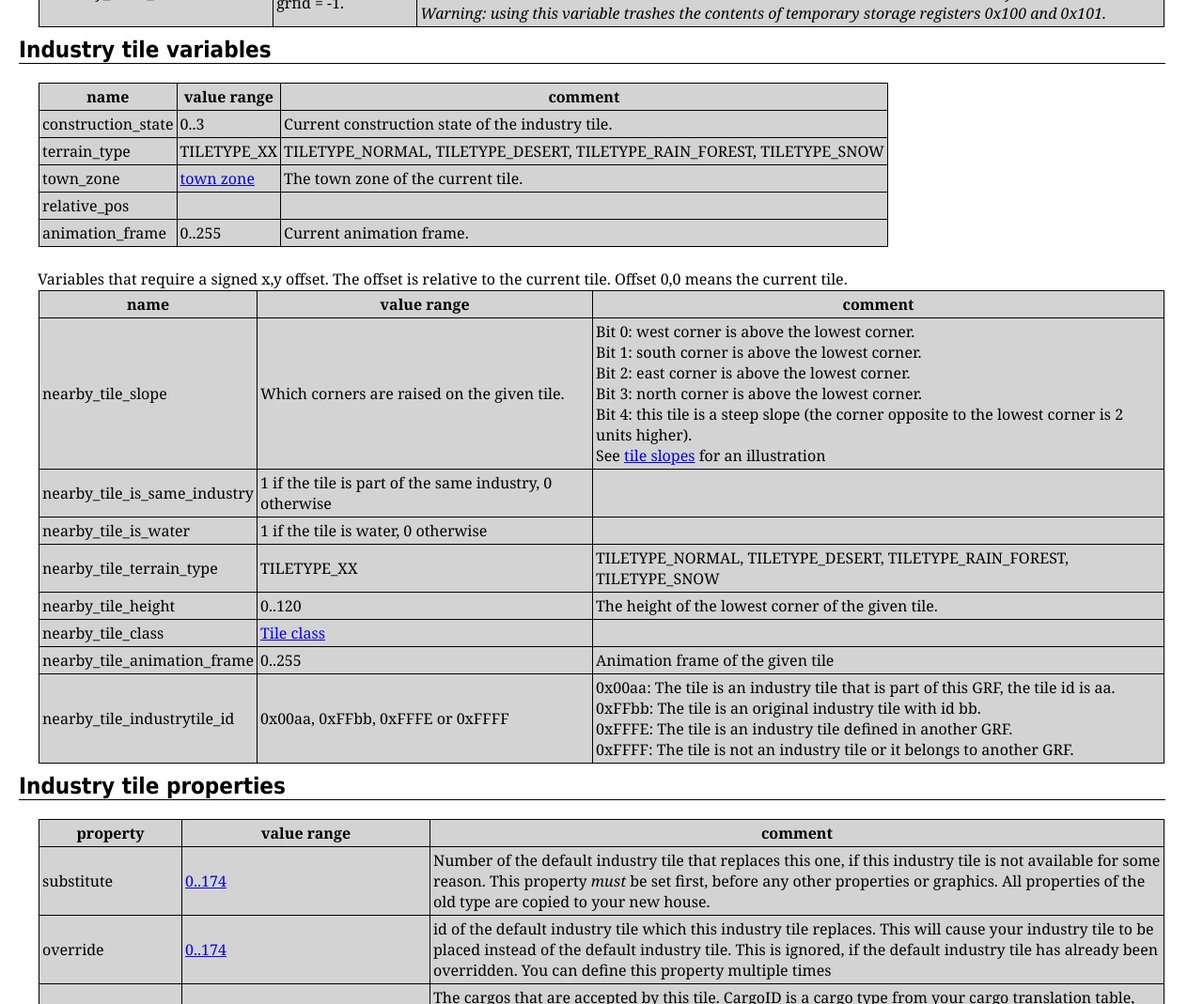
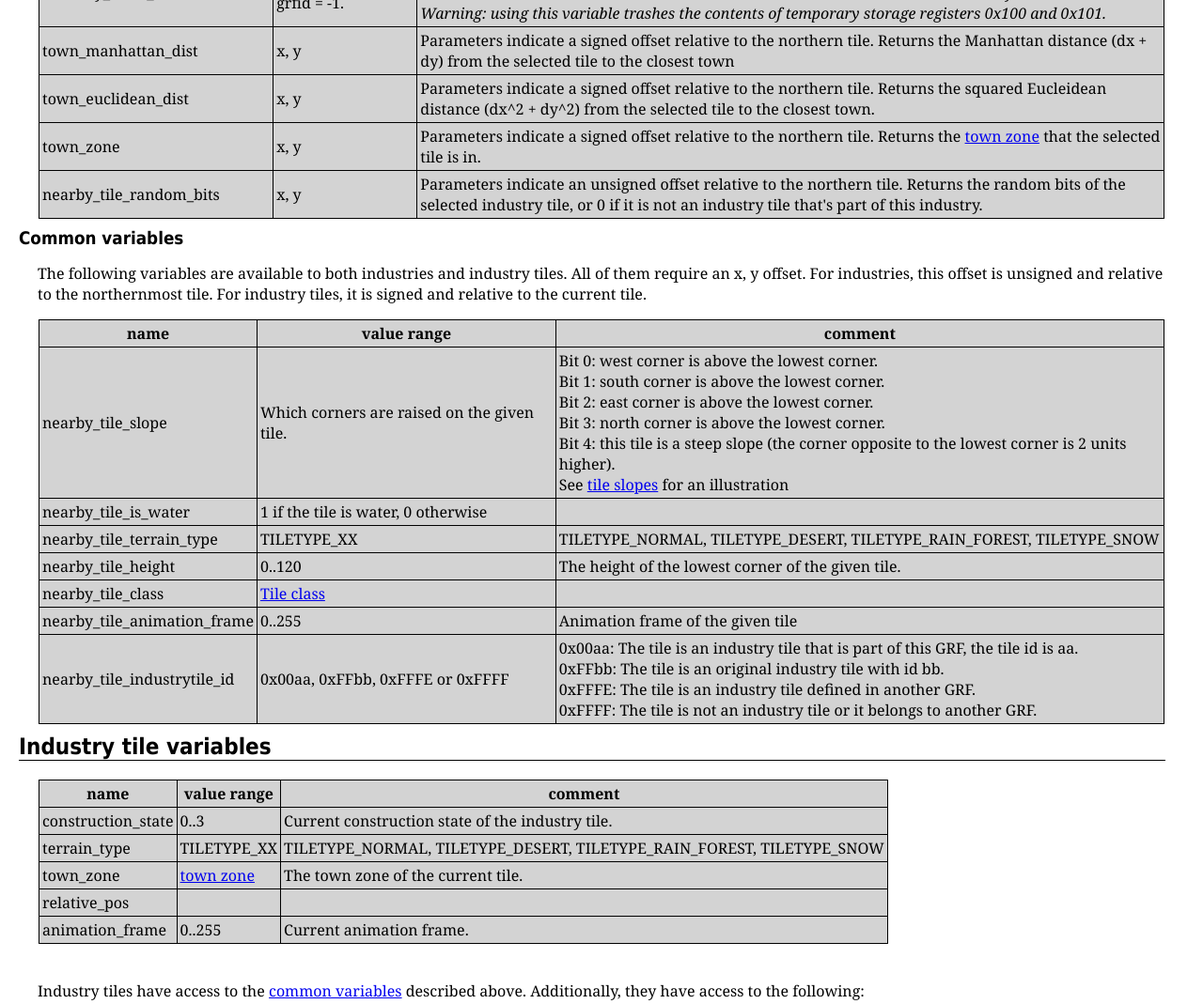
Before and after one commit to J0anJosep/nml, a plain HTML site: page docs/industries.html in a window 1280 px wide. Shown: the part 1146-2215 px from the top of the page at 94% size. Drawn offline with Linux system fonts and the light colour scheme.

Commit message:
Doc #2410: All remaining industry 60+x variables.

```diff
--- a/docs/industries.html
+++ b/docs/industries.html
@@ -47,6 +47,42 @@ results are filtered to industries that have the given layout number.<br/>
 <td>See industry_count / industry_distance for description of industry_type, grfid and return value. The
 results are filtered to industries that have the same town than the current industry.<br/>
 <i>Warning: using this variable trashes the contents of temporary storage registers 0x100 and 0x101.</i></td></tr>
+<tr><td>town_manhattan_dist</td><td>x, y</td><td>Parameters indicate a signed offset relative to the northern tile.
+Returns the Manhattan distance (dx + dy) from the selected tile to the closest town</td></tr>
+<tr><td>town_euclidean_dist</td><td>x, y</td><td>Parameters indicate a signed offset relative to the northern tile.
+Returns the squared Eucleidean distance (dx^2 + dy^2) from the selected tile to the closest town.</td></tr>
+<tr><td>town_zone</td><td>x, y</td><td>Parameters indicate a signed offset relative to the northern tile.
+Returns the <a href="refs.html#refs-town-zones">town zone</a> that the selected tile is in.</td></tr>
+<tr><td>nearby_tile_random_bits</td><td>x, y</td><td>Parameters indicate an unsigned offset relative to the northern tile.
+Returns the random bits of the selected industry tile, or 0 if it is not an industry tile that's part of this industry.</td></tr>
+</table>
+
+<h3><a name="industries-vars-common">Common variables</a></h3>
+<p>The following variables are available to both industries and industry tiles.
+All of them require an x, y offset. For industries, this offset is unsigned and
+relative to the northernmost tile. For industry tiles, it is signed and relative
+to the current tile.</p>
+<table class="t">
+<tr><th>name</th><th>value range</th><th>comment</th></tr>
+<tr><td>nearby_tile_slope</td><td>Which corners are raised on the given tile.</td><td>
+Bit 0: west corner is above the lowest corner.<br>
+Bit 1: south corner is above the lowest corner.<br>
+Bit 2: east corner is above the lowest corner.<br>
+Bit 3: north corner is above the lowest corner.<br>
+Bit 4: this tile is a steep slope (the corner opposite to the lowest corner is 2 units higher).<br>
+See <a href="refs.html#refs-slopes">tile slopes</a> for an illustration
+</td></tr>
+<tr><td>nearby_tile_is_water</td><td>1 if the tile is water, 0 otherwise</td><td></td></tr>
+<tr><td>nearby_tile_terrain_type</td><td>TILETYPE_XX</td><td>TILETYPE_NORMAL, TILETYPE_DESERT, TILETYPE_RAIN_FOREST, TILETYPE_SNOW</td></tr>
+<tr><td>nearby_tile_height</td><td>0..120</td><td>The height of the lowest corner of the given tile.</td></tr>
+<tr><td>nearby_tile_class</td><td><a href="refs.html#refs-tile-classes">Tile class</a></td><td></td></tr>
+<tr><td>nearby_tile_animation_frame</td><td>0..255</td><td>Animation frame of the given tile</td></tr>
+<tr><td>nearby_tile_industrytile_id</td><td>0x00aa, 0xFFbb, 0xFFFE or 0xFFFF</td><td>
+0x00aa: The tile is an industry tile that is part of this GRF, the tile id is aa.<br>
+0xFFbb: The tile is an original industry tile with id bb.<br>
+0xFFFE: The tile is an industry tile defined in another GRF.<br>
+0xFFFF: The tile is not an industry tile or it belongs to another GRF.
+</td></tr>
 </table>
 
 <h2><a name="industrytiles-vars">Industry tile variables</a></h2>
@@ -58,29 +94,12 @@ results are filtered to industries that have the same town than the current indu
 <tr><td>relative_pos</td><td></td><td></td></tr>
 <tr><td>animation_frame</td><td>0..255</td><td>Current animation frame.</td></tr>
 </table><br>
-Variables that require a signed x,y offset. The offset is relative to the current tile. Offset 0,0 means the current tile.
+<p>Industry tiles have access to the <a href="#industries-vars-common">common variables</a>
+described above. Additionally, they have access to the following:</p>
 <table class="t">
-<tr><th>name</th><th>value range</th><th>comment</th></tr>
-<tr><td>nearby_tile_slope</td><td>Which corners are raised on the given tile.</td><td>
-Bit 0: west corner is above the lowest corner.<br>
-Bit 1: south corner is above the lowest corner.<br>
-Bit 2: east corner is above the lowest corner.<br>
-Bit 3: north corner is above the lowest corner.<br>
-Bit 4: this tile is a steep slope (the corner opposite to the lowest corner is 2 units higher).<br>
-See <a href="refs.html#refs-slopes">tile slopes</a> for an illustration
-</td></tr>
-<tr><td>nearby_tile_is_same_industry</td><td>1 if the tile is part of the same industry, 0 otherwise</td><td></td></tr>
-<tr><td>nearby_tile_is_water</td><td>1 if the tile is water, 0 otherwise</td><td></td></tr>
-<tr><td>nearby_tile_terrain_type</td><td>TILETYPE_XX</td><td>TILETYPE_NORMAL, TILETYPE_DESERT, TILETYPE_RAIN_FOREST, TILETYPE_SNOW</td></tr>
-<tr><td>nearby_tile_height</td><td>0..120</td><td>The height of the lowest corner of the given tile.</td></tr>
-<tr><td>nearby_tile_class</td><td><a href="refs.html#refs-tile-classes">Tile class</a></td><td></td></tr>
-<tr><td>nearby_tile_animation_frame</td><td>0..255</td><td>Animation frame of the given tile</td></tr>
-<tr><td>nearby_tile_industrytile_id</td><td>0x00aa, 0xFFbb, 0xFFFE or 0xFFFF</td><td>
-0x00aa: The tile is an industry tile that is part of this GRF, the tile id is aa.<br>
-0xFFbb: The tile is an original industry tile with id bb.<br>
-0xFFFE: The tile is an industry tile defined in another GRF.<br>
-0xFFFF: The tile is not an industry tile or it belongs to another GRF.
-</td></tr>
+<tr><th>name</th><th>arguments</th><th>comment</th></tr>
+<tr><td>nearby_tile_is_same_industry</td><td>x, y</td><td>Parameters indicate a signed tile offset relative to the current tile.
+Returns 1 if the tile is part of the same industry, 0 otherwise</td></tr>
 </table>
 
 <h2><a name="industrytiles-property">Industry tile properties</a></h2>
```
Also changed, not shown: docs/refs.html (+1 -1 lines).
